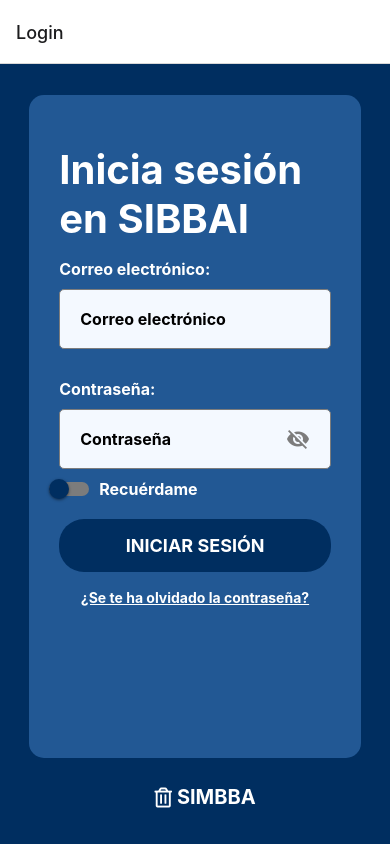
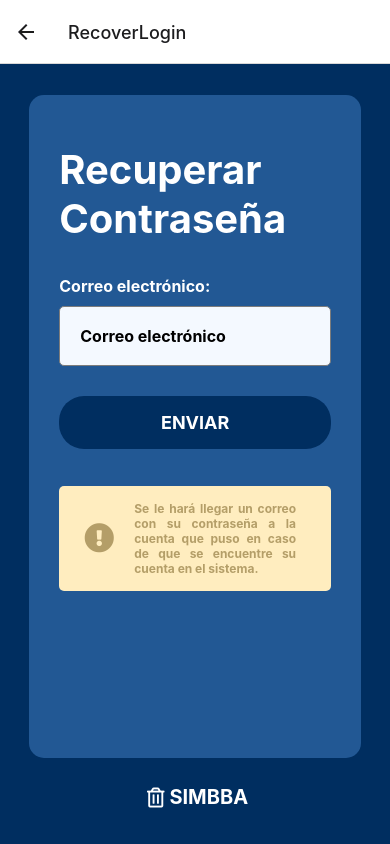
Before and after one commit to Leo-Noriega/simbba-rn-app, a React Native app: screen /RecoverLogin in a window 390 px wide. Built offline with nearby package versions, Linux system fonts and the light colour scheme.

Commit message:
Pantalla de recuperar contrasenia

```diff
--- a/App.js
+++ b/App.js
@@ -3,6 +3,7 @@ import { NavigationContainer } from '@react-navigation/native';
 import { createStackNavigator } from '@react-navigation/stack';
 import { Login } from './src/modules/auth/login/adapters/screens/Login';
 import Profile from './src/modules/profile/adapters/screens/Profile';
+import { RecoverLogin } from './src/modules/auth/login/adapters/screens/RecoverLogin';
 
 const Stack = createStackNavigator();
 
@@ -11,6 +12,7 @@ export default function Navigation() {
     <NavigationContainer>
       <Stack.Navigator initialRouteName="Login">
         <Stack.Screen name="Login" component={Login} />
+        <Stack.Screen name="RecoverLogin" component={RecoverLogin} />
         <Stack.Screen name="Profile" component={Profile} />
       </Stack.Navigator>
     </NavigationContainer>
--- a/src/modules/auth/login/adapters/screens/Login.jsx
+++ b/src/modules/auth/login/adapters/screens/Login.jsx
@@ -1,23 +1,21 @@
-import React, { useState } from 'react'
-import { StyleSheet, Text, TextInput, View, Switch } from "react-native";
+import React, { useState } from 'react';
+import { StyleSheet, Text, TextInput, View, Switch, TouchableOpacity } from 'react-native';
 import { Button, Icon } from "@rneui/base";
 
 export function Login({ navigation }) {
     const [isEnabled, setIsEnabled] = useState(false);
     const toggleSwitch = () => setIsEnabled(previousState => !previousState);
-    const [showPassword, setShowPassword] = useState(false)
+    const [showPassword, setShowPassword] = useState(false);
 
     return (
         <View style={styles.container}>
             <View style={styles.containerLogin}>
 
-                <Text
-                    style={styles.title}>
+                <Text style={styles.title}>
                     {"Inicia sesión en SIBBAI"}
                 </Text>
 
-                <Text
-                    style={styles.label}>
+                <Text style={styles.label}>
                     {"Correo electrónico:"}
                 </Text>
                 <TextInput
@@ -25,11 +23,10 @@ export function Login({ navigation }) {
                     placeholder={"Correo electrónico"}
                 />
 
-                <Text
-                    style={styles.label}>
+                <Text style={styles.label}>
                     {"Contraseña:"}
                 </Text>
-                <View style={[styles.passwordInputContainer, {marginBottom: 10}]}>
+                <View style={[styles.passwordInputContainer, { marginBottom: 10 }]}>
                     <TextInput
                         placeholder={"Contraseña"}
                         style={styles.passwordInput}
@@ -59,13 +56,16 @@ export function Login({ navigation }) {
                     size={"lg"}
                     buttonStyle={styles.button}
                     titleStyle={styles.titleButton}
-                    onPress={() =>
-                        navigation.navigate('')}
+                    onPress={() => navigation.navigate('')}
                 />
 
-                <Text style={styles.forget}>
-                    {"¿Se te ha olvidado la contraseña?"}
-                </Text>
+                <TouchableOpacity
+                    onPress={() => navigation.navigate('RecoverLogin')}
+                >
+                    <Text style={styles.forget}>
+                        {"¿Se te ha olvidado la contraseña?"}
+                    </Text>
+                </TouchableOpacity>
 
             </View>
 
@@ -82,7 +82,7 @@ export function Login({ navigation }) {
                 </Text>
             </View>
         </View>
-    )
+    );
 }
 
 const styles = StyleSheet.create({
@@ -189,4 +189,4 @@ const styles = StyleSheet.create({
         fontWeight: 'bold',
         fontSize: 20
     }
-})
+});
--- /dev/null
+++ b/src/modules/auth/login/adapters/screens/RecoverLogin.jsx
@@ -0,0 +1,168 @@
+import React from 'react';
+import { StyleSheet, Text, TextInput, View, Alert } from 'react-native';
+import { Button, Icon } from '@rneui/base';
+
+export function RecoverLogin({ navigation }) {
+    const handleEnviar = () => {
+        setTimeout(() => {
+            Alert.alert(
+                'Correo Enviado',
+                'Se ha enviado un correo con su contraseña.',
+                [
+                    {
+                        text: 'OK',
+                        onPress: () => {
+                            navigation.navigate('Login');
+                        }
+                    }
+                ]
+            );
+        }, 1000);
+    };
+
+    return (
+        <View style={styles.container}>
+            <View style={styles.containerRecover}>
+
+                <Text
+                    style={styles.title}>
+                    {"Recuperar Contraseña"}
+                </Text>
+
+                <Text
+                    style={styles.label}>
+                    {"Correo electrónico:"}
+                </Text>
+
+                <TextInput
+                    style={[styles.input, { marginBottom: 30 }]}
+                    placeholder={"Correo electrónico"}
+                />
+
+                <Button
+                    title={"Enviar"}
+                    uppercase
+                    size={"lg"}
+                    buttonStyle={styles.button}
+                    titleStyle={styles.titleButton}
+                    onPress={handleEnviar}
+                />
+
+                <View
+                    style={styles.alertContainer}>
+                    <Icon
+                        style={styles.logo}
+                        name={"exclamation-circle"}
+                        type={"font-awesome-5"}
+                        color={"#B49E68"}
+                        size={30}
+                    />
+
+                    <Text
+                        style={styles.alert}>
+                        {"Se le hará llegar un correo con su contraseña a la cuenta que puso en caso de que se encuentre su cuenta en el sistema."}
+                    </Text>
+                </View>
+            </View>
+            <View
+                style={{ flexDirection: 'row', alignItems: 'center' }}>
+                <Icon
+                    style={styles.logo}
+                    name={"trash-alt"}
+                    type={"font-awesome-5"}
+                    color={"#FFFFFF"}
+                    size={20}
+                />
+                <Text
+                    style={styles.logoText}>
+                    {"SIMBBA"}
+                </Text>
+            </View>
+        </View>
+    );
+}
+
+const styles = StyleSheet.create({
+    container: {
+        flex: 1,
+        backgroundColor: "#002E60",
+        justifyContent: "start",
+        alignItems: "center",
+    },
+    containerRecover: {
+        backgroundColor: 'rgba(38, 94, 155, 0.9)',
+        marginTop: '8%',
+        marginBottom: '7%',
+        borderRadius: 15,
+        width: '85%',
+        height: '85%'
+    },
+    title: {
+        fontSize: 40,
+        fontWeight: 'bold',
+        color: '#FFFFFF',
+        marginTop: '15%',
+        marginBottom: '10%',
+        paddingHorizontal: 30
+    },
+    label: {
+        fontSize: 16,
+        fontWeight: 'bold',
+        color: '#FFFFFF',
+        paddingHorizontal: 30,
+        marginBottom: 10,
+    },
+    input: {
+        width: "82%",
+        fontSize: 16,
+        height: 60,
+        borderColor: "#7C7C7C",
+        backgroundColor: "#F4F9FF",
+        borderWidth: 1,
+        marginLeft: 30,
+        marginRight: 30,
+        paddingHorizontal: 20,
+        borderRadius: 5,
+        fontWeight: 'bold',
+    },
+    button: {
+        backgroundColor: '#002E60',
+        width: '82%',
+        borderRadius: 25,
+        paddingVertical: 15,
+        marginLeft: 30,
+        marginRight: 30,
+        marginBottom: '5%'
+    },
+    titleButton: {
+        fontWeight: 'bold'
+    },
+    alertContainer: {
+        flexDirection: 'row',
+        backgroundColor: '#FFEDBF',
+        borderRadius: 5,
+        width: '82%',
+        paddingHorizontal: 20,
+        marginLeft: 30,
+        alignItems: 'center',
+        justifyContent: 'center',
+        marginTop: 20
+    },
+    alert: {
+        color: '#B49E68',
+        fontWeight: 'bold',
+        fontSize: 12,
+        paddingVertical: 15,
+        width: '90%',
+        paddingHorizontal: 15,
+        textAlign: 'justify'
+    },
+    logo: {
+        paddingHorizontal: 5,
+    },
+    logoText: {
+        color: '#FFFFFF',
+        fontWeight: 'bold',
+        fontSize: 20
+    }
+});
```
